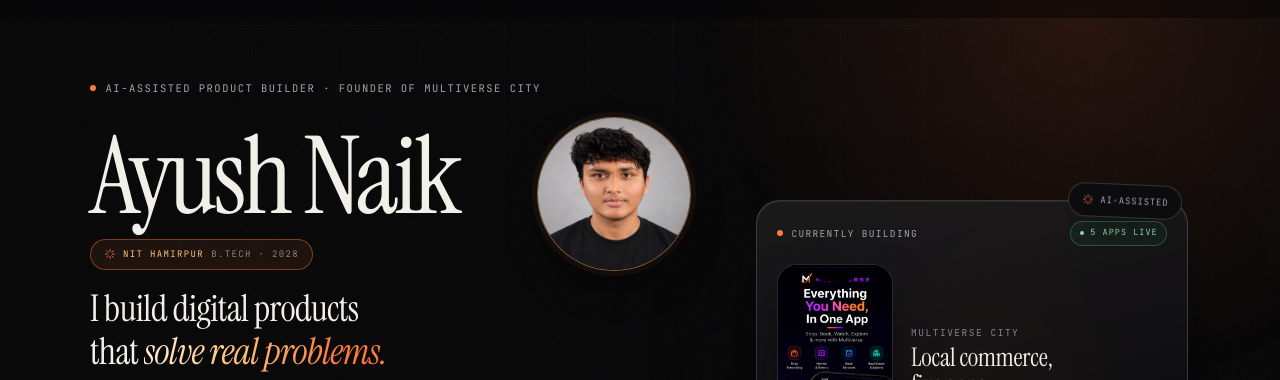
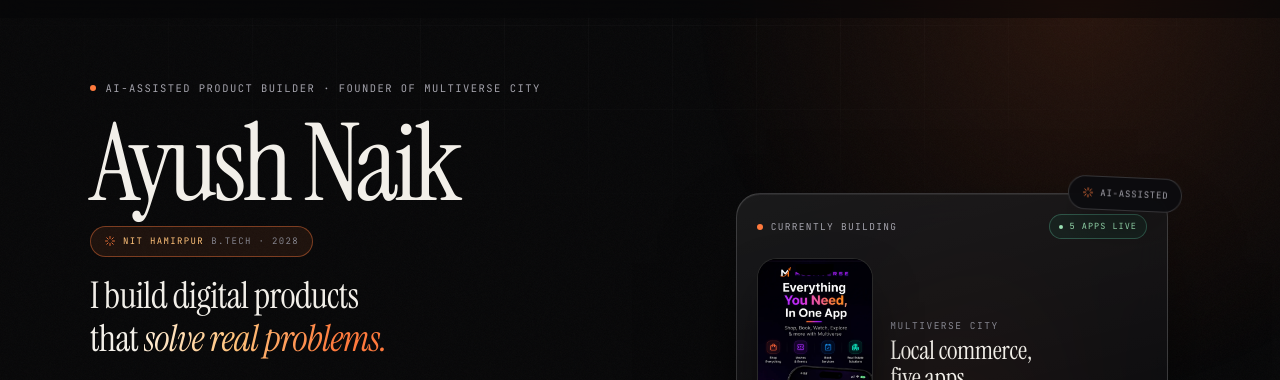
Before and after one commit to ayush007naik/ayush007naik.github.io, a plain HTML site: page index.html in a window 1280 px wide. Shown: the part 59-439 px from the top of the page. Drawn offline with Linux system fonts and the light colour scheme.

Commit message:
Remove profile portrait from portfolio

```diff
--- a/index.html
+++ b/index.html
@@ -76,7 +76,7 @@
         "@type": "Person",
         "name": "Ayush Naik",
         "url": "https://ayush007naik.github.io/",
-        "image": "https://ayush007naik.github.io/assets/profile/ayush-naik.jpg",
+        "image": "https://ayush007naik.github.io/assets/icons/icon-512.png",
         "jobTitle": "AI-Assisted Product Builder & Aspiring Full-Stack Engineer",
         "description": "AI-assisted product builder, aspiring full-stack engineer and founder of Multiverse City. B.Tech Chemical Engineering student at NIT Hamirpur.",
         "email": "mailto:ayu007n@gmail.com",
@@ -172,7 +172,6 @@
                     AI-Assisted Product Builder · Founder of Multiverse City
                 </p>
 
-                <div class="hero-identity">
                 <h1 class="hero-title" id="hero-title">
                     <span class="hero-name">Ayush Naik</span>
                     <span class="hero-school">
@@ -181,8 +180,6 @@
                         <span class="hero-school-meta">B.Tech · 2028</span>
                     </span>
                 </h1>
-                    <img class="hero-avatar" src="assets/profile/ayush-naik.webp" alt="Portrait of Ayush Naik" width="96" height="96" fetchpriority="high" decoding="async">
-                </div>
 
                 <p class="hero-line">I build digital products that <em>solve real problems.</em></p>
 
--- a/style.css
+++ b/style.css
@@ -473,7 +473,7 @@ main { position: relative; z-index: 1; }
 .hero {
     position: relative;
     display: grid;
-    grid-template-columns: minmax(0, 1.16fr) minmax(0, 0.84fr);
+    grid-template-columns: minmax(0, 1.08fr) minmax(0, 0.92fr);
     align-items: center;
     gap: clamp(2rem, 5vw, 4.5rem);
     min-height: 100svh;
@@ -483,17 +483,8 @@ main { position: relative; z-index: 1; }
 
 .hero-copy { max-width: 680px; }
 
-.hero-identity {
-    display: flex;
-    align-items: flex-end;
-    justify-content: space-between;
-    gap: clamp(1rem, 3vw, 2rem);
-    margin-top: 1.15rem;
-}
-
 .hero-title {
-    margin: 0;
-    min-width: 0;
+    margin: 1.15rem 0 0;
     font-weight: 400;
 }
 
@@ -533,18 +524,6 @@ main { position: relative; z-index: 1; }
 
 .hero-school-meta {
     color: var(--dim);
-}
-
-.hero-avatar {
-    width: clamp(112px, 12vw, 176px);
-    height: clamp(112px, 12vw, 176px);
-    flex: 0 0 auto;
-    border-radius: 50%;
-    object-fit: cover;
-    object-position: center 22%;
-    border: 1px solid rgba(255, 194, 122, 0.45);
-    box-shadow: 0 0 0 5px rgba(255, 122, 61, 0.06), 0 18px 45px -18px rgba(0, 0, 0, 0.9);
-    background: var(--surface);
 }
 
 .hero-line {
@@ -3462,7 +3441,6 @@ main { position: relative; z-index: 1; }
     .section-title { font-size: clamp(2.4rem, 9vw, 3.4rem); }
     .hero-name { font-size: clamp(3.15rem, 12vw, 4.6rem); }
     .hero-line { font-size: clamp(1.45rem, 5.2vw, 1.95rem); }
-    .hero-avatar { width: 104px; height: 104px; }
     .hero-school { margin-top: 0.75rem; }
 
     .float-chip-a { right: 0; top: -14px; }
@@ -3646,17 +3624,6 @@ main { position: relative; z-index: 1; }
 @media (max-width: 380px) {
     .hero-name { font-size: 2.85rem; }
     .hero-line { font-size: 1.35rem; }
-    .hero-identity {
-        flex-direction: column;
-        align-items: flex-start;
-        gap: 0.9rem;
-    }
-    .hero-avatar {
-        order: -1;
-        width: 96px;
-        height: 96px;
-    }
-
     .timeline::before { top: 17px; bottom: 17px; left: 17px; }
     .timeline-item { grid-template-columns: 34px minmax(0, 1fr); gap: 0.65rem; }
     .timeline-marker { width: 34px; height: 34px; font-size: 6.5px; }
```
Also changed, not shown: assets/profile/ayush-naik.jpg (deleted), assets/profile/ayush-naik.webp (deleted). Lines whose indentation alone changed are shown as unchanged.
